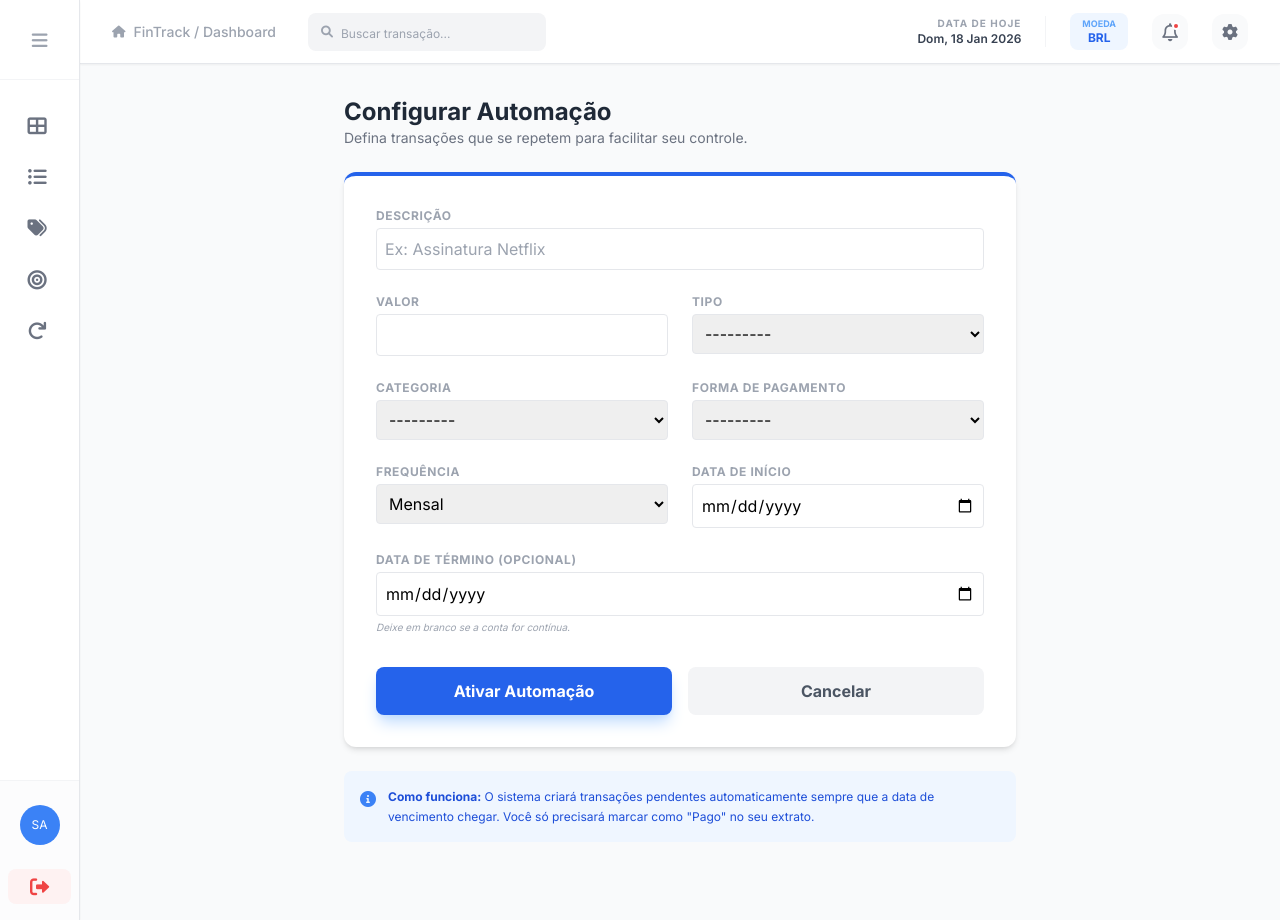
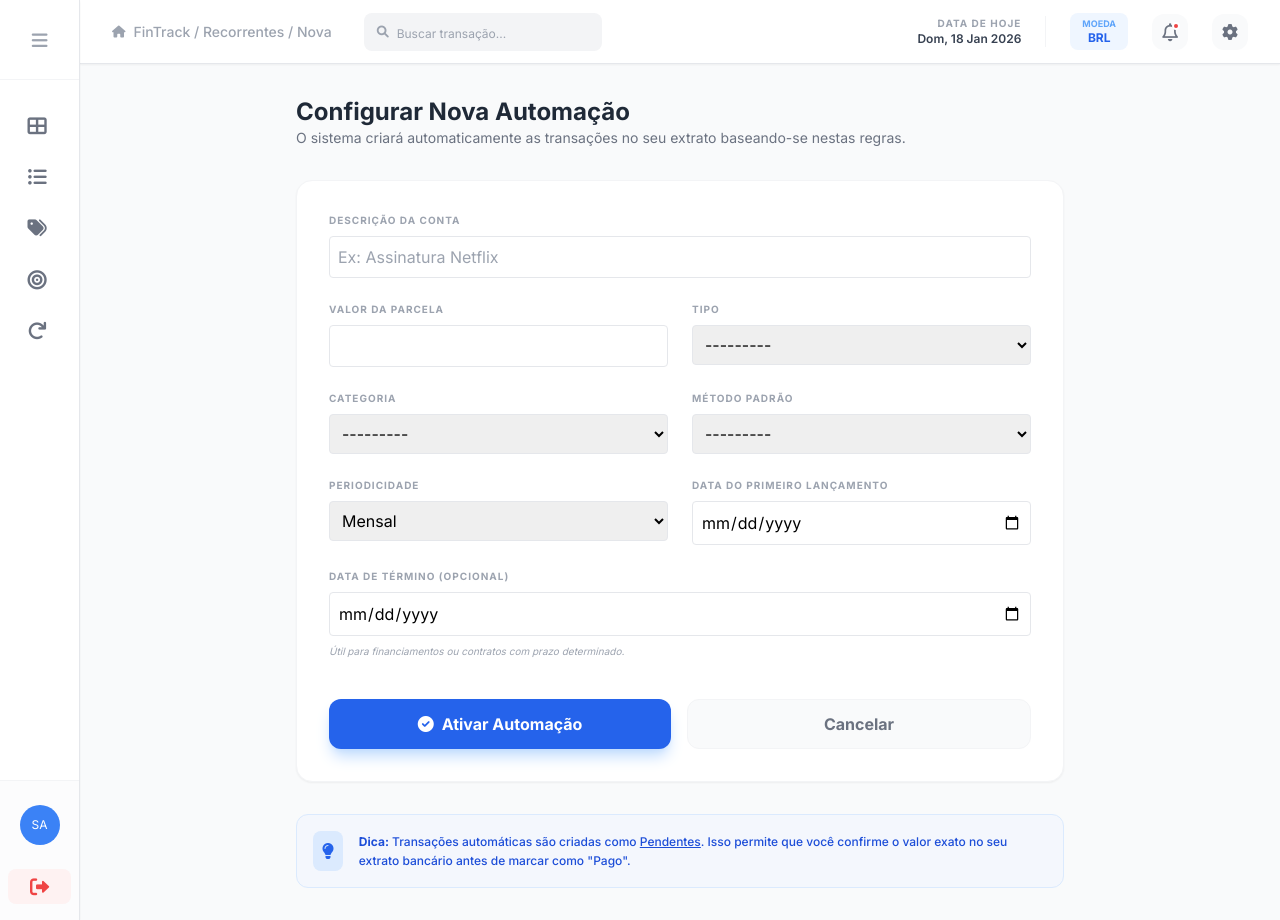
Before and after one commit to DataGusIT/FinTrack, a Django app: page /transacoes/recorrentes/novo/ in a window 1280 px wide. Run offline with Django 5.2, Linux system fonts and the light colour scheme; the visitor is signed in with stand-in values (Sample User, id 1); data that the repository does not hold is empty; some libraries are stand-ins or nearby versions.

Commit message:
style(expenses): redesenhar gestão de transações recorrentes com interface de cards e badges de status

```diff
--- a/expenses/templates/expenses/recurring_form.html
+++ b/expenses/templates/expenses/recurring_form.html
@@ -1,87 +1,81 @@
 {% extends 'base.html' %}
+{% block breadcrumb %}FinTrack / Recorrentes / Nova{% endblock %}
 
 {% block content %}
-<div class="max-w-2xl mx-auto">
-    <!-- Cabeçalho com Contexto -->
-    <div class="mb-6">
-        <h2 class="text-2xl font-bold text-gray-800">Configurar Automação</h2>
-        <p class="text-sm text-gray-500">Defina transações que se repetem para facilitar seu controle.</p>
+<div class="max-w-3xl mx-auto">
+    <div class="mb-8">
+        <h2 class="text-2xl font-bold text-gray-800">Configurar Nova Automação</h2>
+        <p class="text-sm text-gray-500">O sistema criará automaticamente as transações no seu extrato baseando-se nestas regras.</p>
     </div>
 
-    <div class="bg-white p-8 rounded-xl shadow-md border-t-4 border-blue-600">
+    <div class="bg-white p-8 rounded-2xl shadow-sm border border-gray-100">
         <form method="post">
             {% csrf_token %}
 
             <div class="grid grid-cols-1 md:grid-cols-2 gap-6">
-                <!-- Descrição (Ocupa 2 colunas) -->
+                <!-- Descrição -->
                 <div class="md:col-span-2">
-                    <label class="block text-xs font-bold text-gray-400 uppercase tracking-wider mb-1">Descrição</label>
+                    <label class="block text-[10px] font-bold text-gray-400 uppercase tracking-widest mb-2">Descrição da Conta</label>
                     {{ form.description }}
                     {% if form.description.errors %}<p class="text-red-500 text-xs mt-1">{{ form.description.errors.0 }}</p>{% endif %}
                 </div>
 
-                <!-- Valor -->
+                <!-- Valor e Tipo -->
                 <div>
-                    <label class="block text-xs font-bold text-gray-400 uppercase tracking-wider mb-1">Valor</label>
+                    <label class="block text-[10px] font-bold text-gray-400 uppercase tracking-widest mb-2">Valor da Parcela</label>
                     {{ form.amount }}
-                    {% if form.amount.errors %}<p class="text-red-500 text-xs mt-1">{{ form.amount.errors.0 }}</p>{% endif %}
                 </div>
-
-                <!-- Tipo -->
                 <div>
-                    <label class="block text-xs font-bold text-gray-400 uppercase tracking-wider mb-1">Tipo</label>
+                    <label class="block text-[10px] font-bold text-gray-400 uppercase tracking-widest mb-2">Tipo</label>
                     {{ form.type }}
                 </div>
 
-                <!-- Categoria -->
+                <!-- Categoria e Pagamento -->
                 <div>
-                    <label class="block text-xs font-bold text-gray-400 uppercase tracking-wider mb-1">Categoria</label>
+                    <label class="block text-[10px] font-bold text-gray-400 uppercase tracking-widest mb-2">Categoria</label>
                     {{ form.category }}
                 </div>
-
-                <!-- Método de Pagamento -->
                 <div>
-                    <label class="block text-xs font-bold text-gray-400 uppercase tracking-wider mb-1">Forma de Pagamento</label>
+                    <label class="block text-[10px] font-bold text-gray-400 uppercase tracking-widest mb-2">Método Padrão</label>
                     {{ form.payment_method }}
                 </div>
 
-                <!-- Frequência -->
+                <!-- Frequência e Datas -->
                 <div>
-                    <label class="block text-xs font-bold text-gray-400 uppercase tracking-wider mb-1">Frequência</label>
+                    <label class="block text-[10px] font-bold text-gray-400 uppercase tracking-widest mb-2">Periodicidade</label>
                     {{ form.frequency }}
                 </div>
-
-                <!-- Data de Início -->
                 <div>
-                    <label class="block text-xs font-bold text-gray-400 uppercase tracking-wider mb-1">Data de Início</label>
+                    <label class="block text-[10px] font-bold text-gray-400 uppercase tracking-widest mb-2">Data do Primeiro Lançamento</label>
                     {{ form.start_date }}
                 </div>
 
-                <!-- Data de Término (Opcional) -->
                 <div class="md:col-span-2">
-                    <label class="block text-xs font-bold text-gray-400 uppercase tracking-wider mb-1">Data de Término (Opcional)</label>
+                    <label class="block text-[10px] font-bold text-gray-400 uppercase tracking-widest mb-2">Data de Término (Opcional)</label>
                     {{ form.end_date }}
-                    <p class="text-[10px] text-gray-400 mt-1 italic">Deixe em branco se a conta for contínua.</p>
+                    <p class="text-[10px] text-gray-400 mt-2 italic">Útil para financiamentos ou contratos com prazo determinado.</p>
                 </div>
             </div>
 
-            <!-- Botões -->
-            <div class="mt-8 flex flex-col md:flex-row space-y-3 md:space-y-0 md:space-x-4">
-                <button type="submit" class="flex-1 bg-blue-600 text-white px-6 py-3 rounded-lg font-bold hover:bg-blue-700 transition shadow-lg shadow-blue-200">
-                    Ativar Automação
+            <div class="mt-10 flex flex-col md:flex-row space-y-3 md:space-y-0 md:space-x-4">
+                <button type="submit" class="flex-1 bg-blue-600 text-white px-6 py-3 rounded-xl font-bold hover:bg-blue-700 transition shadow-lg shadow-blue-200">
+                    <i class="fas fa-check-circle mr-2"></i>Ativar Automação
                 </button>
-                <a href="{% url 'expenses:recurring_list' %}" class="flex-1 bg-gray-100 text-center text-gray-600 px-6 py-3 rounded-lg font-bold hover:bg-gray-200 transition">
+                <a href="{% url 'expenses:recurring_list' %}" class="flex-1 bg-gray-50 text-center text-gray-500 px-6 py-3 rounded-xl font-bold hover:bg-gray-100 transition border border-gray-100">
                     Cancelar
                 </a>
             </div>
         </form>
     </div>
 
-    <!-- Card Informativo -->
-    <div class="mt-6 bg-blue-50 p-4 rounded-lg flex items-start">
-        <i class="fas fa-info-circle text-blue-500 mt-1 mr-3"></i>
-        <p class="text-xs text-blue-700 leading-relaxed">
-            <strong>Como funciona:</strong> O sistema criará transações pendentes automaticamente sempre que a data de vencimento chegar. Você só precisará marcar como "Pago" no seu extrato.
+    <!-- Dica UX -->
+    <div class="mt-8 bg-blue-50/50 border border-blue-100 p-4 rounded-xl flex items-center">
+        <div class="h-10 w-10 bg-blue-100 rounded-lg flex items-center justify-center text-blue-600 mr-4">
+            <i class="fas fa-lightbulb"></i>
+        </div>
+        <p class="text-xs text-blue-700 leading-relaxed font-medium">
+            <strong>Dica:</strong> Transações automáticas são criadas como <span class="underline">Pendentes</span>.
+            Isso permite que você confirme o valor exato no seu extrato bancário antes de marcar como "Pago".
         </p>
     </div>
 </div>
```
Also changed, not shown: expenses/templates/expenses/recurring_list.html (+70 -18 lines).
